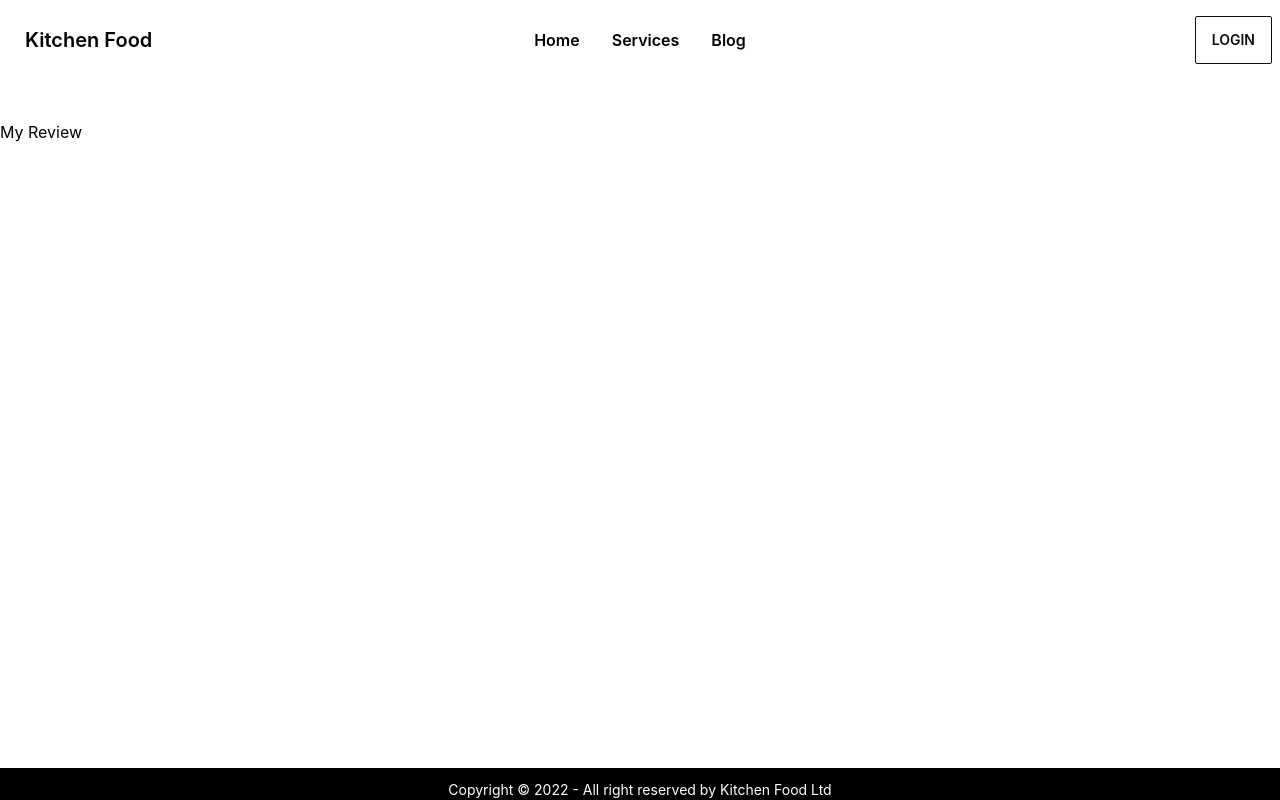
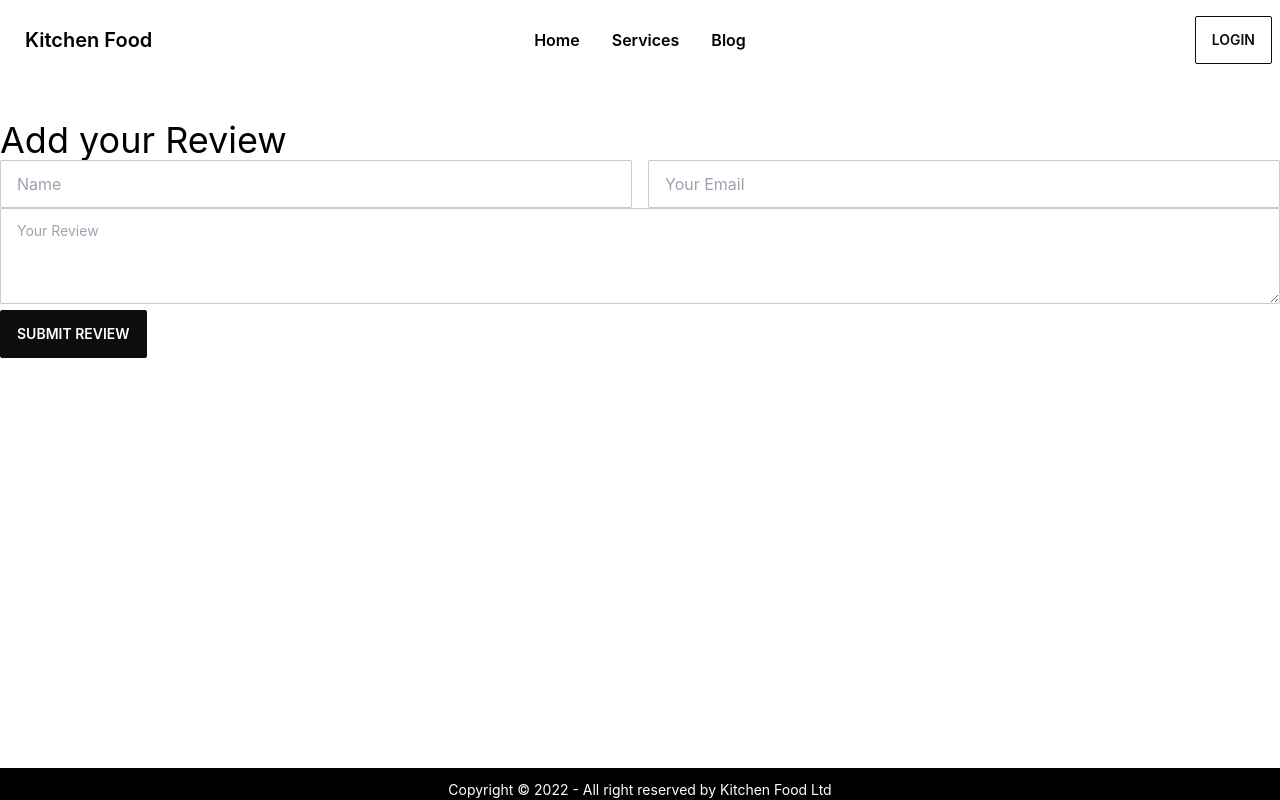
Before and after one commit to Nayem-Mursalin/Kitchen-Food-Client, a React (Create React App) app: page /myreview in a window 1280 px wide. Built offline with nearby package versions, Linux system fonts and the light colour scheme; no server answers.

Commit message:
Review Section

```diff
--- a/src/pages/Special/MyReview.js
+++ b/src/pages/Special/MyReview.js
@@ -1,10 +1,49 @@
-import React from 'react';
+import React, { useContext } from 'react';
+import { AuthContext } from '../../contexts/AuthProvider/AuthProvider';
 
 const MyReview = () => {
+    const { user } = useContext(AuthContext);
+    const handlePlaceOrder = (event) => {
+        event.preventDefault();
+        const form = event.target;
+        const name = `${form.firstName.value}`;
+        const email = user?.email || 'unregistered';
+        const message = form.message.value;
+
+
+        const review = {
+            name,
+            email,
+            message,
+        }
+
+        fetch('http://localhost:5500/reviews', {
+            method: 'POST',
+            headers: {
+                'content-type': 'application/json',
+            },
+            body: JSON.stringify(review)
+        })
+            .then(res => res.json())
+            .then(data => {
+                console.log(data)
+                if (data.acknowledged) {
+                    alert('Review placed successfully')
+                    form.reset();
+                }
+            })
+            .catch(er => console.error(er));
+    }
     return (
-        <div>
-            <h2>My Review</h2>
-        </div>
+        <form onSubmit={handlePlaceOrder}>
+            <h4 className="text-4xl">Add your Review</h4>
+            <div className='grid grid-cols-1 lg:grid-cols-2 gap-4'>
+                <input name='firstName' type="text" placeholder="Name" className="input input-bordered w-full " />
+                <input name='email' type="text" placeholder="Your Email" defaultValue={user?.email} className="input input-bordered w-full" readOnly />
+            </div>
+            <textarea name='message' className="textarea textarea-bordered h-24 w-full" placeholder="Your Review"></textarea>
+            <input className='btn btn-primary' type="submit" value="Submit Review" />
+        </form>
     );
 };
 
```
